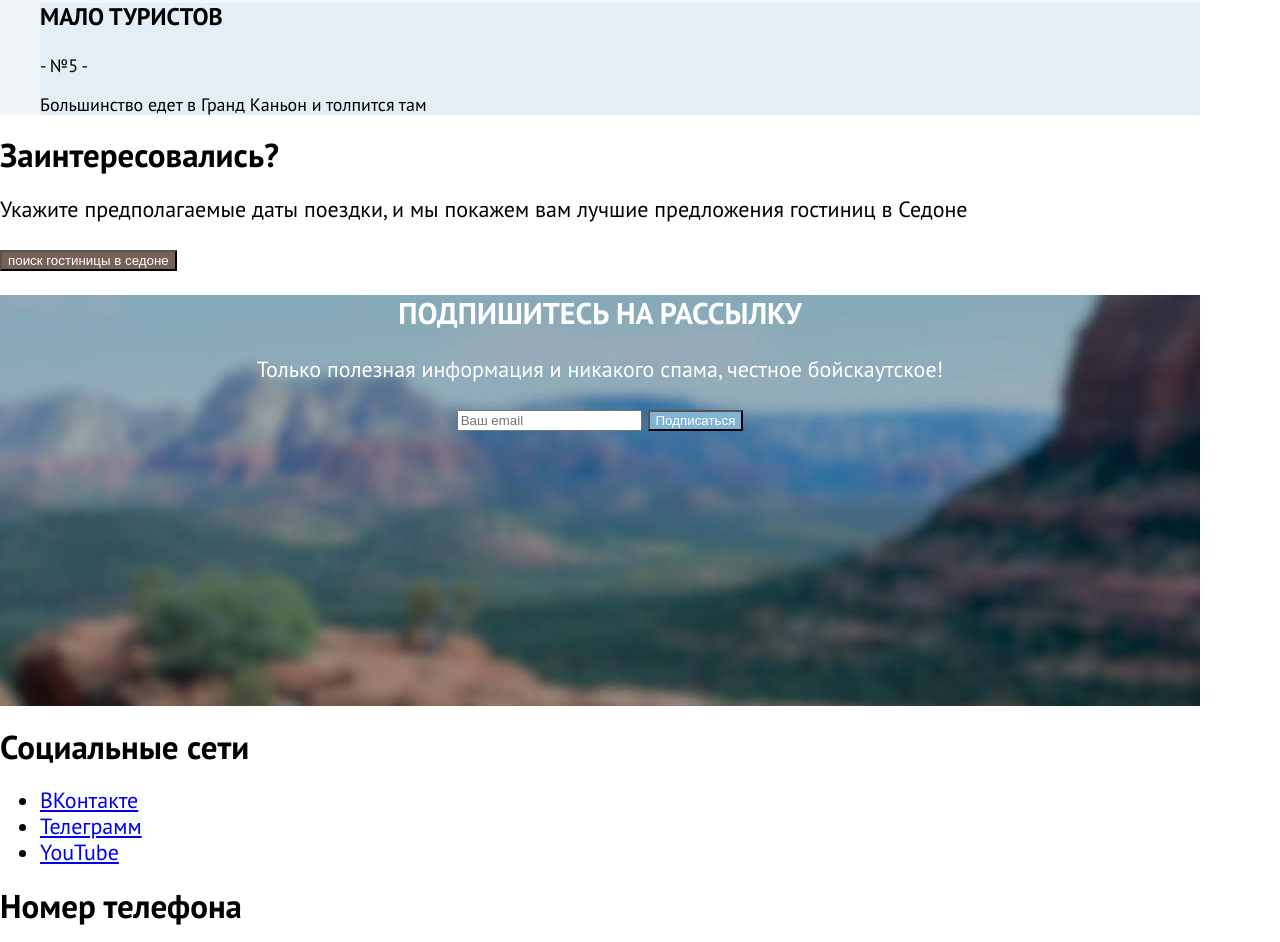
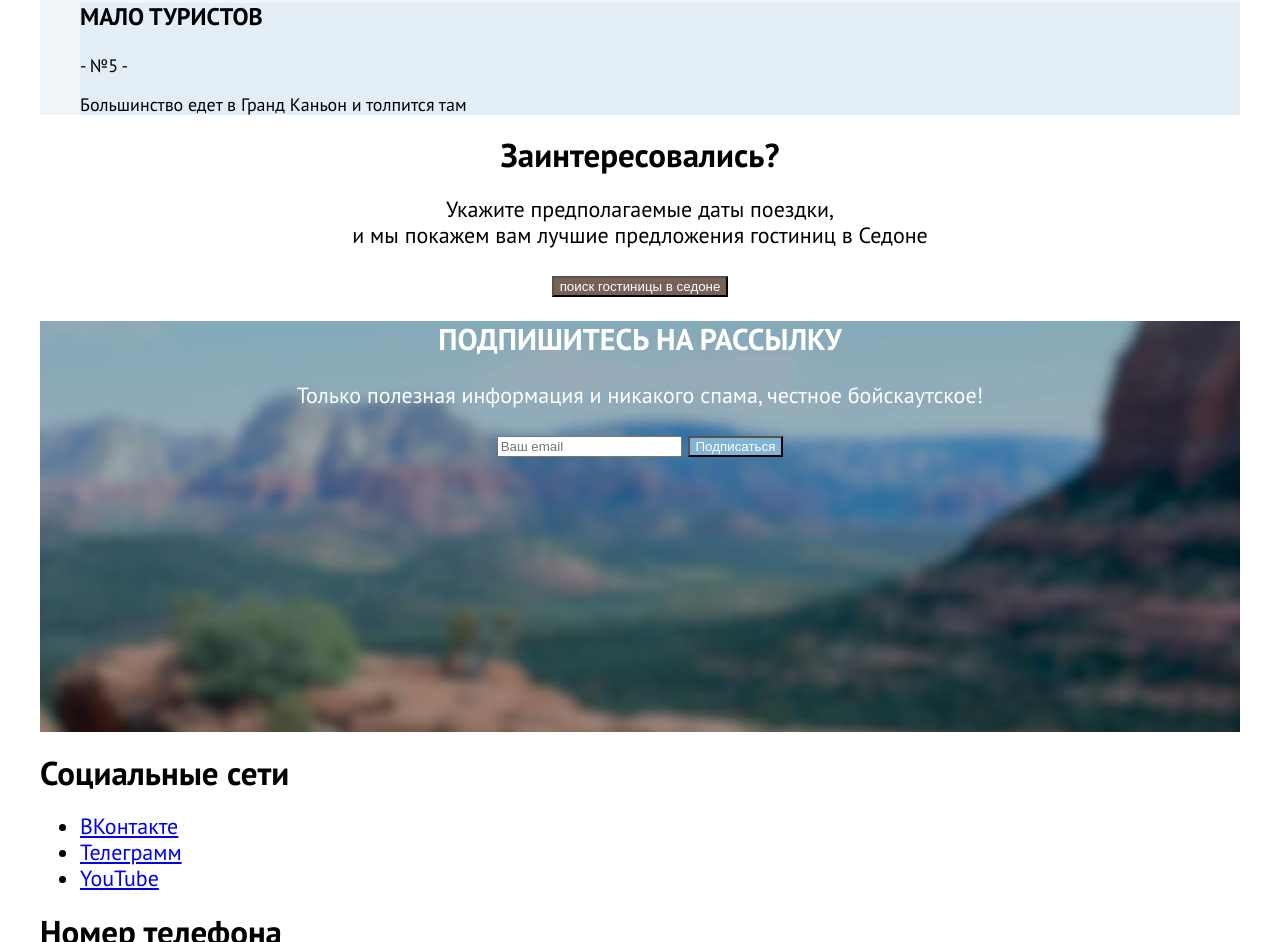
Before and after one commit to htmlacademy-htmlcss/2052031-sedona-34, a plain HTML site: page index.html in a window 1280 px wide. Shown: the part 2655-3597 px from the top of the page. Drawn offline with Linux system fonts and the light colour scheme.

Commit message:
Добавляет box-swadow

```diff
--- a/index.html
+++ b/index.html
@@ -108,7 +108,7 @@
     <section class="search-hotels">
       <h2 class="search-hotels-title">Заинтересовались?</h2>
       <p>
-        Укажите предполагаемые даты поездки, и мы покажем вам лучшие предложения гостиниц в Седоне
+        Укажите предполагаемые даты поездки,<br> и мы покажем вам лучшие предложения гостиниц в Седоне
       </p>
       <button class="button button-big" type="button">
         <span class="button-text">поиск гостиницы в седоне</span>
--- a/styles/styles.css
+++ b/styles/styles.css
@@ -21,6 +21,8 @@
     color: black;
     background-color: #ffff;
     margin: 0;
+    padding: 0 40px;
+    box-shadow: 0 0 10px rgba(0,0,0,0.5);
     width: 1200px;
 
   }
@@ -185,3 +187,7 @@
   .subscribe-catalog {
     color: #000000;
   }
+
+  .search-hotels {
+    text-align: center;
+  }
```
